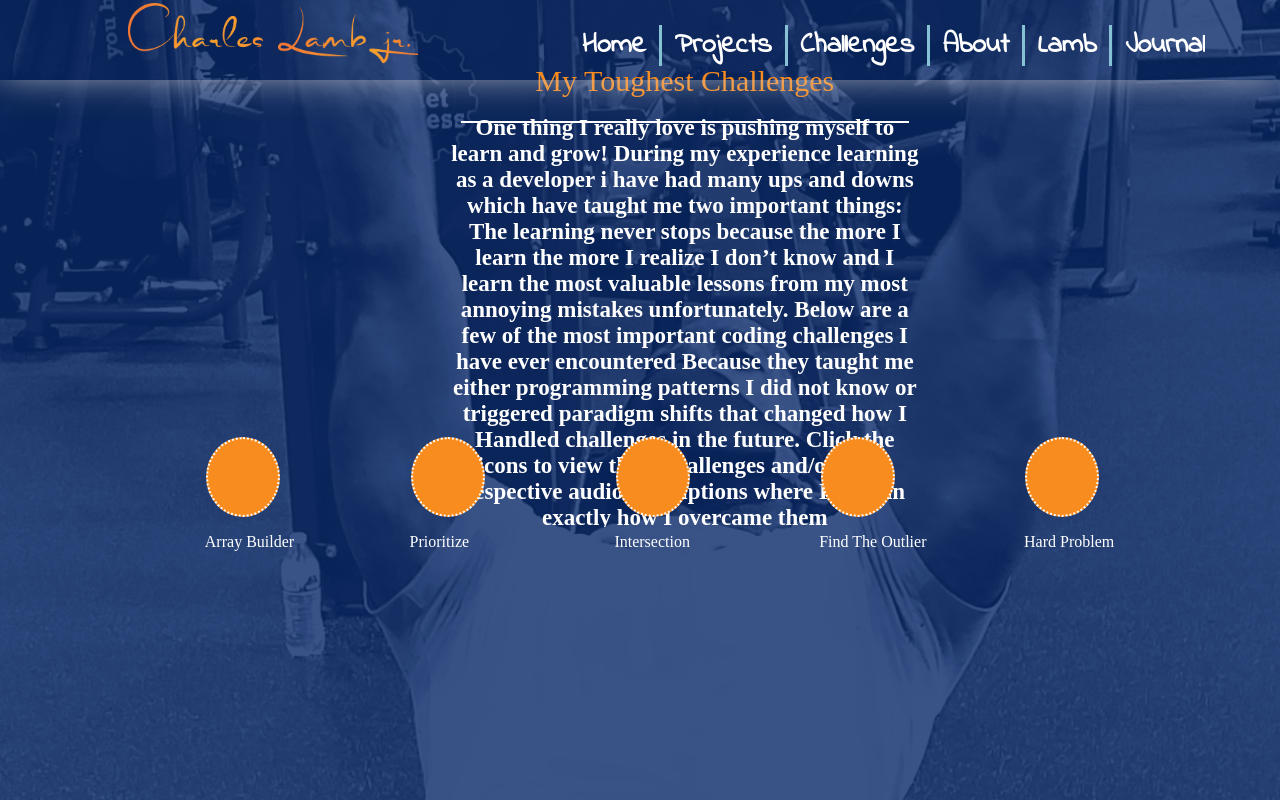
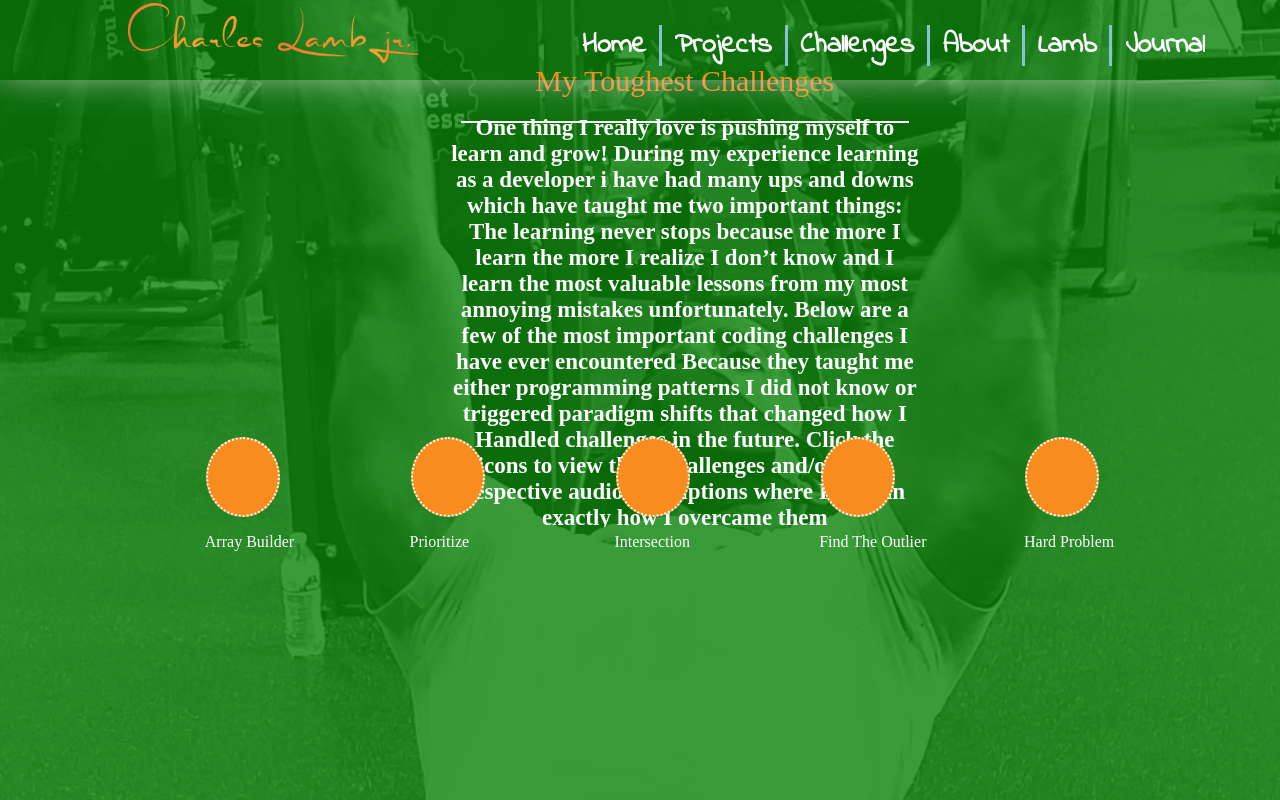
Before and after one commit to cyberstizz/charleslambjr, a React (Create React App) app: page /challenges in a window 1280 px wide. Built offline with nearby package versions, Linux system fonts and the light colour scheme; a web font is replaced by a local one.

Commit message:
changed the background color of the challenges page temporarily to see if it applies the changes to my domain

```diff
--- a/src/components/Challenges.css
+++ b/src/components/Challenges.css
@@ -4,7 +4,7 @@
 
 
 #fullPagePic{
-    background-image: url('../benchpressPic.png');
+    background-image: url('../benchpressPic.jpg');
     background-position: center;
     background-size: cover;
     height: 100vh;
@@ -14,7 +14,7 @@
 }
 
 #blueOverlay{
-    background-color: rgb(0, 34, 102);
+    background-color: green;
     height: 100vh;
     width: 100vw;
     z-index: 19;
```
